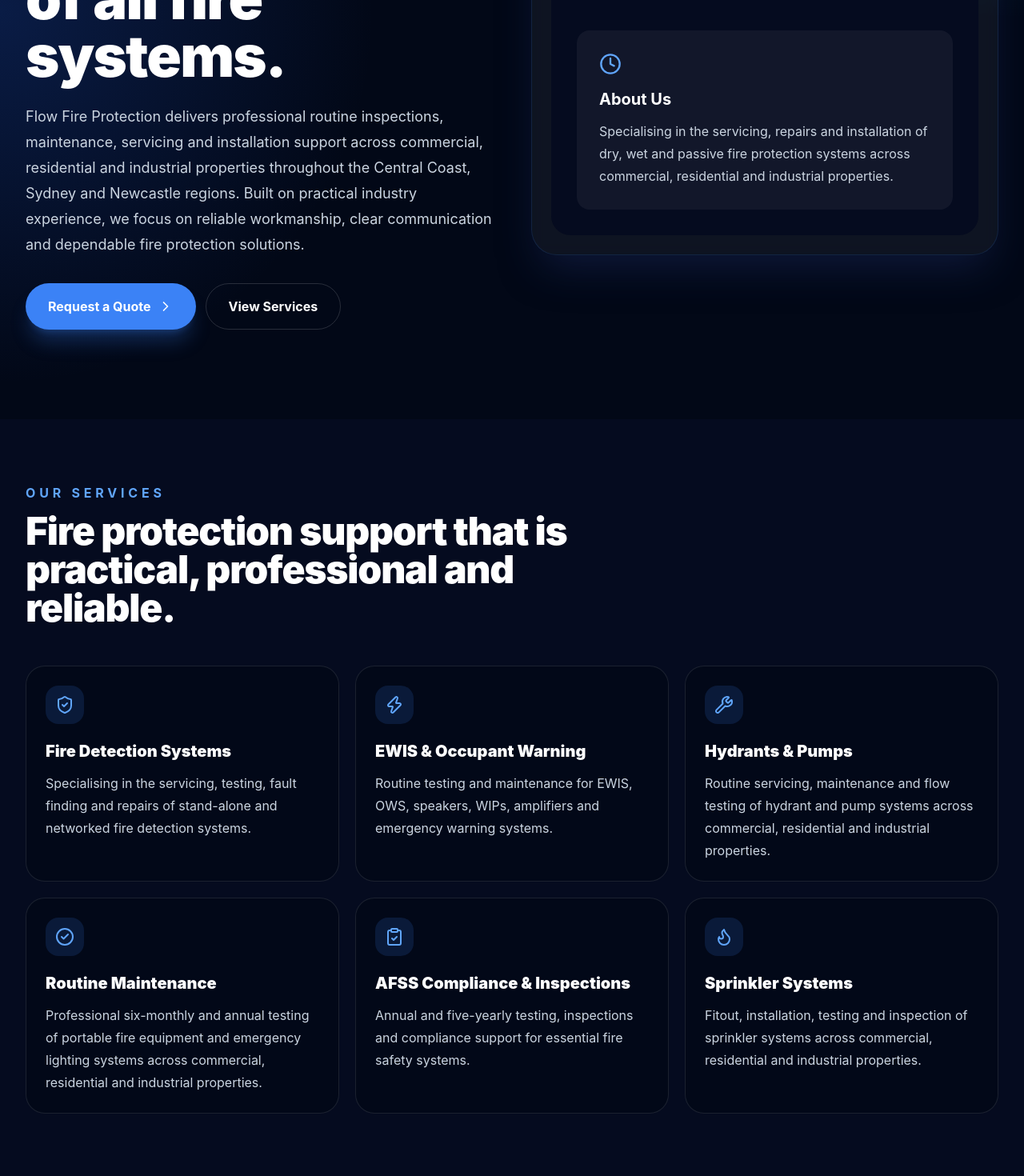
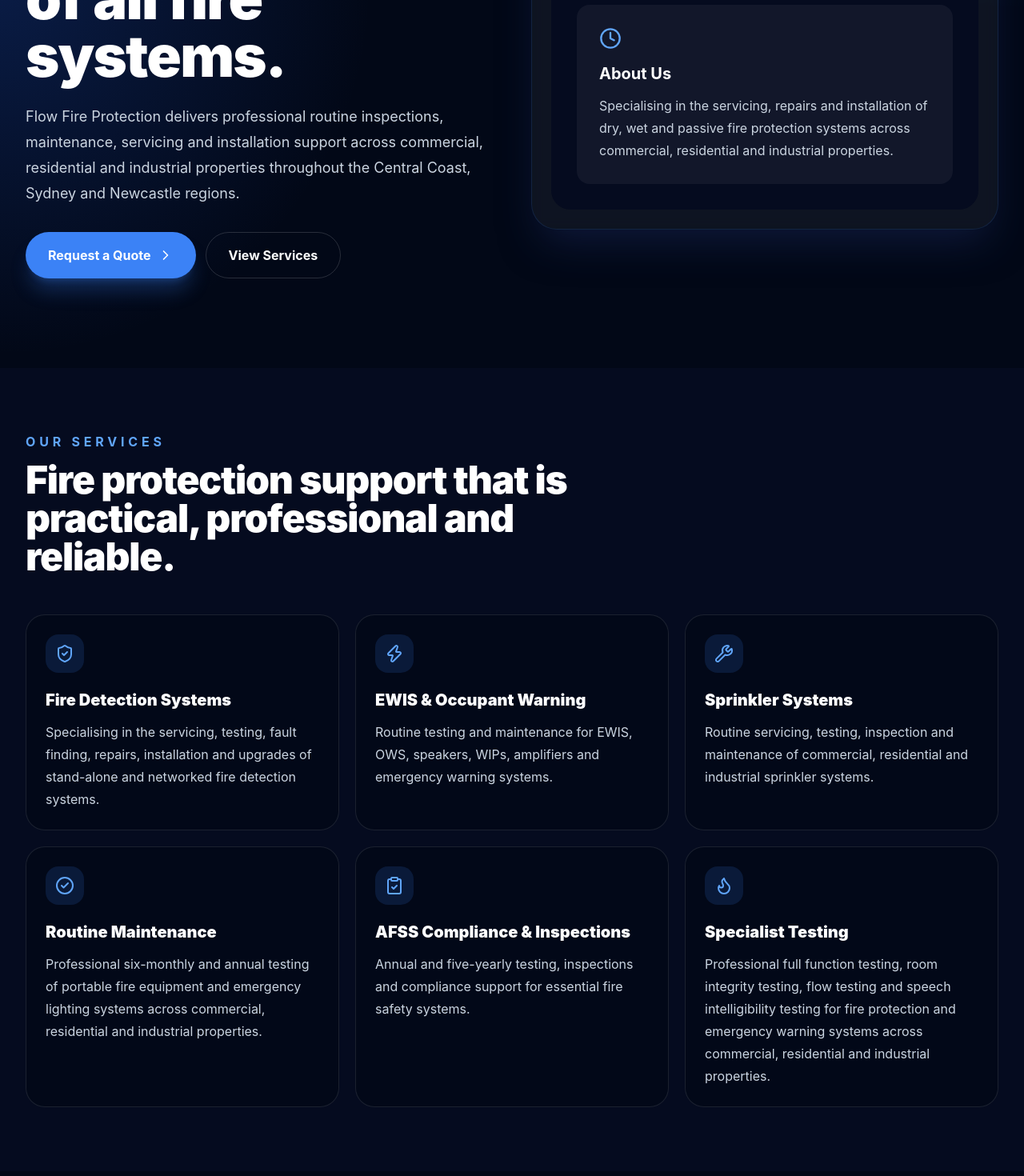
Before and after one commit to nathanflood93/flow-fire-protection, a React (Vite) app: page / in a window 1280 px wide. Shown: the part 580-2050 px from the top of the page at 80% size. Built offline with nearby package versions, Linux system fonts and the light colour scheme.

Commit message:
Update App.jsx

```diff
--- a/src/App.jsx
+++ b/src/App.jsx
@@ -1,15 +1,59 @@
 import React, { useState } from "react";
-import { Flame, ShieldCheck, Wrench, ClipboardCheck, Phone, Mail, Menu, X, ChevronRight, Clock, MapPin, CheckCircle2, Zap } from "lucide-react";
+import {
+  Flame,
+  ShieldCheck,
+  Wrench,
+  ClipboardCheck,
+  Phone,
+  Mail,
+  Menu,
+  X,
+  ChevronRight,
+  Clock,
+  MapPin,
+  CheckCircle2,
+  Zap,
+} from "lucide-react";
+
 import { motion } from "framer-motion";
 import flowLogo from "../flow logo.png";
 
 const services = [
-  { title: "Fire Detection Systems", text: "Specialising in the servicing, testing, fault finding and repairs of stand-alone and networked fire detection systems.", icon: ShieldCheck },
-  { title: "EWIS & Occupant Warning", text: "Routine testing and maintenance for EWIS, OWS, speakers, WIPs, amplifiers and emergency warning systems.", icon: Zap },
-  { title: "Hydrants & Pumps", text: "Routine servicing, maintenance and flow testing of hydrant and pump systems across commercial, residential and industrial properties.", icon: Wrench },
-  { title: "Routine Maintenance", text: "Professional six-monthly and annual testing of portable fire equipment and emergency lighting systems across commercial, residential and industrial properties.", icon: CheckCircle2 },
-  { title: "AFSS Compliance & Inspections", text: "Annual and five-yearly testing, inspections and compliance support for essential fire safety systems.", icon: ClipboardCheck },
-  { title: "Sprinkler Systems", text: "Fitout, installation, testing and inspection of sprinkler systems across commercial, residential and industrial properties.", icon: Flame },
+  {
+    title: "Fire Detection Systems",
+    text: "Specialising in the servicing, testing, fault finding, repairs, installation and upgrades of stand-alone and networked fire detection systems.",
+    icon: ShieldCheck,
+  },
+
+  {
+    title: "EWIS & Occupant Warning",
+    text: "Routine testing and maintenance for EWIS, OWS, speakers, WIPs, amplifiers and emergency warning systems.",
+    icon: Zap,
+  },
+
+  {
+    title: "Sprinkler Systems",
+    text: "Routine servicing, testing, inspection and maintenance of commercial, residential and industrial sprinkler systems.",
+    icon: Wrench,
+  },
+
+  {
+    title: "Routine Maintenance",
+    text: "Professional six-monthly and annual testing of portable fire equipment and emergency lighting systems across commercial, residential and industrial properties.",
+    icon: CheckCircle2,
+  },
+
+  {
+    title: "AFSS Compliance & Inspections",
+    text: "Annual and five-yearly testing, inspections and compliance support for essential fire safety systems.",
+    icon: ClipboardCheck,
+  },
+
+  {
+    title: "Specialist Testing",
+    text: "Professional full function testing, room integrity testing, flow testing and speech intelligibility testing for fire protection and emergency warning systems across commercial, residential and industrial properties.",
+    icon: Flame,
+  },
 ];
 
 function FlowLogo({ large = false }) {
@@ -17,33 +61,56 @@
     <img
       src={flowLogo}
       alt="Flow Fire Protection"
-      className={large ? "w-[420px] max-w-full h-auto block" : "w-[210px] h-auto block"}
+      className={
+        large
+          ? "w-[420px] max-w-full h-auto block"
+          : "w-[210px] h-auto block"
+      }
     />
   );
 }
 
 export default function App() {
   const [open, setOpen] = useState(false);
-  const nav = [["Home", "#home"], ["Services", "#services"], ["About", "#about"], ["Contact", "#contact"]];
+
+  const nav = [
+    ["Home", "#home"],
+    ["Services", "#services"],
+    ["About", "#about"],
+    ["Contact", "#contact"],
+  ];
 
   return (
     <div className="min-h-screen bg-[#020817] text-white">
       <header className="fixed inset-x-0 top-0 z-50 border-b border-blue-500/10 bg-[#020817]/90 backdrop-blur-xl">
         <div className="mx-auto flex max-w-7xl items-center justify-between px-5 py-4 lg:px-8">
-          <a href="#home"><FlowLogo /></a>
+          <a href="#home">
+            <FlowLogo />
+          </a>
 
           <nav className="hidden items-center gap-8 md:flex">
             {nav.map(([label, href]) => (
-              <a key={label} href={href} className="text-sm font-medium text-slate-200 transition hover:text-blue-400">
+              <a
+                key={label}
+                href={href}
+                className="text-sm font-medium text-slate-200 transition hover:text-blue-400"
+              >
                 {label}
               </a>
             ))}
-            <a href="#contact" className="rounded-full bg-blue-500 px-5 py-2.5 text-sm font-bold text-white shadow-lg shadow-blue-500/25">
+
+            <a
+              href="#contact"
+              className="rounded-full bg-blue-500 px-5 py-2.5 text-sm font-bold text-white shadow-lg shadow-blue-500/25"
+            >
               Get a Quote
             </a>
           </nav>
 
-          <button onClick={() => setOpen(!open)} className="rounded-xl border border-white/10 p-2 md:hidden" aria-label="Open menu">
+          <button
+            onClick={() => setOpen(!open)}
+            className="rounded-xl border border-white/10 p-2 md:hidden"
+          >
             {open ? <X /> : <Menu />}
           </button>
         </div>
@@ -52,7 +119,12 @@
           <div className="border-t border-white/10 bg-[#020817] px-5 py-4 md:hidden">
             <div className="flex flex-col gap-4">
               {nav.map(([label, href]) => (
-                <a key={label} href={href} onClick={() => setOpen(false)} className="text-base font-medium text-slate-200">
+                <a
+                  key={label}
+                  href={href}
+                  onClick={() => setOpen(false)}
+                  className="text-base font-medium text-slate-200"
+                >
                   {label}
                 </a>
               ))}
@@ -66,39 +138,68 @@
           <div className="absolute inset-0 bg-[radial-gradient(circle_at_top_right,rgba(34,211,238,0.24),transparent_32%),radial-gradient(circle_at_left,rgba(37,99,235,0.22),transparent_34%)]" />
 
           <div className="mx-auto grid max-w-7xl items-center gap-12 px-5 py-20 lg:grid-cols-2 lg:px-8 lg:py-28">
-            <motion.div initial={{ opacity: 0, y: 18 }} animate={{ opacity: 1, y: 0 }} transition={{ duration: 0.6 }} className="relative z-10">
+            <motion.div
+              initial={{ opacity: 0, y: 18 }}
+              animate={{ opacity: 1, y: 0 }}
+              transition={{ duration: 0.6 }}
+              className="relative z-10"
+            >
               <div className="mb-6 inline-flex items-center gap-2 rounded-full border border-blue-500/30 bg-blue-500/10 px-4 py-2 text-sm font-semibold text-blue-200">
-                <ShieldCheck className="h-4 w-4" /> NSW Fire Protection Services
+                <ShieldCheck className="h-4 w-4" />
+                NSW Fire Protection Services
               </div>
 
               <h1 className="text-5xl font-black tracking-tight text-white sm:text-6xl lg:text-7xl">
-                Reliable fire protection maintenance, service & repairs of all fire systems.
+                Reliable fire protection maintenance, service & repairs of all
+                fire systems.
               </h1>
 
               <p className="mt-6 max-w-2xl text-lg leading-8 text-slate-300">
-                Flow Fire Protection delivers professional routine inspections, maintenance, servicing and installation support across commercial, residential and industrial properties throughout the Central Coast, Sydney and Newcastle regions. Built on practical industry experience, we focus on reliable workmanship, clear communication and dependable fire protection solutions.
+                Flow Fire Protection delivers professional routine inspections,
+                maintenance, servicing and installation support across
+                commercial, residential and industrial properties throughout the
+                Central Coast, Sydney and Newcastle regions.
               </p>
 
               <div className="mt-8 flex flex-col gap-3 sm:flex-row">
-                <a href="#contact" className="inline-flex items-center justify-center rounded-full bg-blue-500 px-7 py-4 font-bold text-white shadow-xl shadow-blue-500/25">
-                  Request a Quote <ChevronRight className="ml-2 h-5 w-5" />
+                <a
+                  href="#contact"
+                  className="inline-flex items-center justify-center rounded-full bg-blue-500 px-7 py-4 font-bold text-white shadow-xl shadow-blue-500/25"
+                >
+                  Request a Quote
+                  <ChevronRight className="ml-2 h-5 w-5" />
                 </a>
-                <a href="#services" className="inline-flex items-center justify-center rounded-full border border-white/15 px-7 py-4 font-bold text-white transition hover:border-blue-400 hover:text-blue-200">
+
+                <a
+                  href="#services"
+                  className="inline-flex items-center justify-center rounded-full border border-white/15 px-7 py-4 font-bold text-white transition hover:border-blue-400 hover:text-blue-200"
+                >
                   View Services
                 </a>
               </div>
             </motion.div>
 
-            <motion.div initial={{ opacity: 0, scale: 0.96 }} animate={{ opacity: 1, scale: 1 }} transition={{ duration: 0.7 }} className="relative z-10">
+            <motion.div
+              initial={{ opacity: 0, scale: 0.96 }}
+              animate={{ opacity: 1, scale: 1 }}
+              transition={{ duration: 0.7 }}
+              className="relative z-10"
+            >
               <div className="rounded-[2rem] border border-blue-500/15 bg-white/5 p-6 shadow-2xl shadow-blue-950/60 backdrop-blur">
                 <div className="rounded-[1.5rem] bg-[#050b1f] p-8">
-                  <div className="mb-10"><FlowLogo large /></div>
+                  <div className="mb-10">
+                    <FlowLogo large />
+                  </div>
 
                   <div className="rounded-2xl bg-white/5 p-7 min-h-[220px] flex flex-col justify-center">
                     <Clock className="mb-4 h-7 w-7 text-blue-400" />
+
                     <div className="text-xl font-bold">About Us</div>
+
                     <p className="mt-3 max-w-xl text-base leading-7 text-slate-300">
-                      Specialising in the servicing, repairs and installation of dry, wet and passive fire protection systems across commercial, residential and industrial properties.
+                      Specialising in the servicing, repairs and installation of
+                      dry, wet and passive fire protection systems across
+                      commercial, residential and industrial properties.
                     </p>
                   </div>
                 </div>
@@ -110,22 +211,34 @@
         <section id="services" className="bg-[#050b1f] px-5 py-20 lg:px-8">
           <div className="mx-auto max-w-7xl">
             <div className="max-w-3xl">
-              <p className="font-bold uppercase tracking-[0.3em] text-blue-400">Our Services</p>
+              <p className="font-bold uppercase tracking-[0.3em] text-blue-400">
+                Our Services
+              </p>
+
               <h2 className="mt-3 text-4xl font-black tracking-tight sm:text-5xl">
-                Fire protection support that is practical, professional and reliable.
+                Fire protection support that is practical, professional and
+                reliable.
               </h2>
             </div>
 
             <div className="mt-12 grid gap-5 md:grid-cols-2 lg:grid-cols-3">
               {services.map((service) => {
                 const Icon = service.icon;
+
                 return (
-                  <div key={service.title} className="rounded-3xl border border-white/10 bg-[#020817]/80 p-6 transition hover:-translate-y-1 hover:border-blue-500/40">
+                  <div
+                    key={service.title}
+                    className="rounded-3xl border border-white/10 bg-[#020817]/80 p-6 transition hover:-translate-y-1 hover:border-blue-500/40"
+                  >
                     <div className="mb-5 flex h-12 w-12 items-center justify-center rounded-2xl bg-blue-500/15 text-blue-400">
                       <Icon className="h-6 w-6" />
                     </div>
+
                     <h3 className="text-xl font-black">{service.title}</h3>
-                    <p className="mt-3 leading-7 text-slate-300">{service.text}</p>
+
+                    <p className="mt-3 leading-7 text-slate-300">
+                      {service.text}
+                    </p>
                   </div>
                 );
               })}
@@ -136,15 +249,24 @@
         <section id="about" className="px-5 py-20 lg:px-8">
           <div className="mx-auto grid max-w-7xl gap-10 lg:grid-cols-[0.9fr_1.1fr]">
             <div>
-              <p className="font-bold uppercase tracking-[0.3em] text-blue-400">About Flow</p>
+              <p className="font-bold uppercase tracking-[0.3em] text-blue-400">
+                About Flow
+              </p>
+
               <h2 className="mt-3 text-4xl font-black tracking-tight sm:text-5xl">
-                Flow Fire Protection is focused on dependable fire system service, testing and support, with works completed professionally.
+                Flow Fire Protection is focused on dependable fire system
+                service, testing and support, with works completed
+                professionally.
               </h2>
             </div>
 
             <div className="rounded-[2rem] border border-white/10 bg-white/5 p-8">
               <p className="text-lg leading-8 text-slate-300">
-                Formed in 2026 and as the new kids on the block, we want to do things differently. We provide a win-win solution with more cost effective, reliable services for our clients. In return, we aim to keep long-term clients and strong relationships within the industry.
+                Formed in 2026 and as the new kids on the block, we want to do
+                things differently. We provide a win-win solution with more cost
+                effective, reliable services for our clients. In return, we aim
+                to keep long-term clients and strong relationships within the
+                industry.
               </p>
             </div>
           </div>
@@ -154,11 +276,16 @@
           <div className="mx-auto max-w-7xl rounded-[2rem] border border-blue-500/20 bg-gradient-to-br from-blue-500/15 via-blue-600/15 to-[#020817] p-8 lg:p-12">
             <div className="grid items-center gap-8 lg:grid-cols-[1fr_auto]">
               <div>
-                <p className="font-bold uppercase tracking-[0.3em] text-blue-400">Service Area</p>
+                <p className="font-bold uppercase tracking-[0.3em] text-blue-400">
+                  Service Area
+                </p>
+
                 <h2 className="mt-3 text-3xl font-black sm:text-4xl">
-                  Servicing the Central Coast, Sydney and Newcastle regions with a professional approach.
+                  Servicing the Central Coast, Sydney and Newcastle regions with
+                  a professional approach.
                 </h2>
               </div>
+
               <MapPin className="h-20 w-20 text-blue-400" />
             </div>
           </div>
@@ -167,35 +294,81 @@
         <section id="contact" className="bg-[#050b1f] px-5 py-20 lg:px-8">
           <div className="mx-auto grid max-w-7xl gap-10 lg:grid-cols-2">
             <div>
-              <p className="font-bold uppercase tracking-[0.3em] text-blue-400">Contact</p>
+              <p className="font-bold uppercase tracking-[0.3em] text-blue-400">
+                Contact
+              </p>
+
               <h2 className="mt-3 text-4xl font-black tracking-tight sm:text-5xl">
                 Request a quote or get in touch.
               </h2>
+
               <p className="mt-5 text-lg leading-8 text-slate-300">
                 Flow Fire Protection will get back to you as soon as possible.
               </p>
 
               <div className="mt-8 space-y-4">
-                <a href="mailto:admin@flowfireprotection.com" className="flex items-center gap-4 rounded-2xl border border-white/10 bg-[#020817] p-5 transition hover:border-blue-500/40">
+                <a
+                  href="mailto:admin@flowfireprotection.com"
+                  className="flex items-center gap-4 rounded-2xl border border-white/10 bg-[#020817] p-5 transition hover:border-blue-500/40"
+                >
                   <Mail className="h-6 w-6 text-blue-400" />
-                  <span className="font-bold">admin@flowfireprotection.com</span>
+                  <span className="font-bold">
+                    admin@flowfireprotection.com
+                  </span>
                 </a>
 
-                <a href="tel:0428123315" className="flex items-center gap-4 rounded-2xl border border-white/10 bg-[#020817] p-5">
+                <a
+                  href="tel:0428123315"
+                  className="flex items-center gap-4 rounded-2xl border border-white/10 bg-[#020817] p-5"
+                >
                   <Phone className="h-6 w-6 text-blue-400" />
                   <span className="font-bold">0428 123 315</span>
                 </a>
               </div>
             </div>
 
-            <form className="rounded-[2rem] border border-white/10 bg-[#020817] p-6 shadow-2xl" action="mailto:admin@flowfireprotection.com" method="post" encType="text/plain">
+            <form
+              className="rounded-[2rem] border border-white/10 bg-[#020817] p-6 shadow-2xl"
+              action="mailto:admin@flowfireprotection.com"
+              method="post"
+              encType="text/plain"
+            >
               <div className="grid gap-4">
-                <input className="rounded-2xl border border-white/10 bg-white/5 px-5 py-4 text-white outline-none transition placeholder:text-slate-500 focus:border-blue-500" placeholder="Name" name="name" />
-                <input className="rounded-2xl border border-white/10 bg-white/5 px-5 py-4 text-white outline-none transition placeholder:text-slate-500 focus:border-blue-500" placeholder="Email" name="email" type="email" />
-                <input className="rounded-2xl border border-white/10 bg-white/5 px-5 py-4 text-white outline-none transition placeholder:text-slate-500 focus:border-blue-500" placeholder="Phone" name="phone" />
-                <input className="rounded-2xl border border-white/10 bg-white/5 px-5 py-4 text-white outline-none transition placeholder:text-slate-500 focus:border-blue-500" placeholder="Subject" name="subject" />
-                <textarea className="min-h-36 rounded-2xl border border-white/10 bg-white/5 px-5 py-4 text-white outline-none transition placeholder:text-slate-500 focus:border-blue-500" placeholder="Tell us what you need help with" name="message" />
-                <button className="rounded-full bg-blue-500 px-7 py-4 font-black text-white shadow-lg shadow-blue-500/25" type="submit">
+                <input
+                  className="rounded-2xl border border-white/10 bg-white/5 px-5 py-4 text-white outline-none placeholder:text-slate-500"
+                  placeholder="Name"
+                  name="name"
+                />
+
+                <input
+                  className="rounded-2xl border border-white/10 bg-white/5 px-5 py-4 text-white outline-none placeholder:text-slate-500"
+                  placeholder="Email"
+                  name="email"
+                  type="email"
+                />
+
+                <input
+                  className="rounded-2xl border border-white/10 bg-white/5 px-5 py-4 text-white outline-none placeholder:text-slate-500"
+                  placeholder="Phone"
+                  name="phone"
+                />
+
+                <input
+                  className="rounded-2xl border border-white/10 bg-white/5 px-5 py-4 text-white outline-none placeholder:text-slate-500"
+                  placeholder="Subject"
+                  name="subject"
+                />
+
+                <textarea
+                  className="min-h-36 rounded-2xl border border-white/10 bg-white/5 px-5 py-4 text-white outline-none placeholder:text-slate-500"
+                  placeholder="Tell us what you need help with"
+                  name="message"
+                />
+
+                <button
+                  className="rounded-full bg-blue-500 px-7 py-4 font-black text-white shadow-lg shadow-blue-500/25"
+                  type="submit"
+                >
                   Send Enquiry
                 </button>
               </div>
@@ -207,6 +380,7 @@
       <footer className="border-t border-white/10 bg-[#020817] px-5 py-8 lg:px-8">
         <div className="mx-auto flex max-w-7xl flex-col gap-4 text-sm text-slate-400 sm:flex-row sm:items-center sm:justify-between">
           <div>© 2026 Flow Fire Protection. All rights reserved.</div>
+
           <div>admin@flowfireprotection.com</div>
         </div>
       </footer>
```
